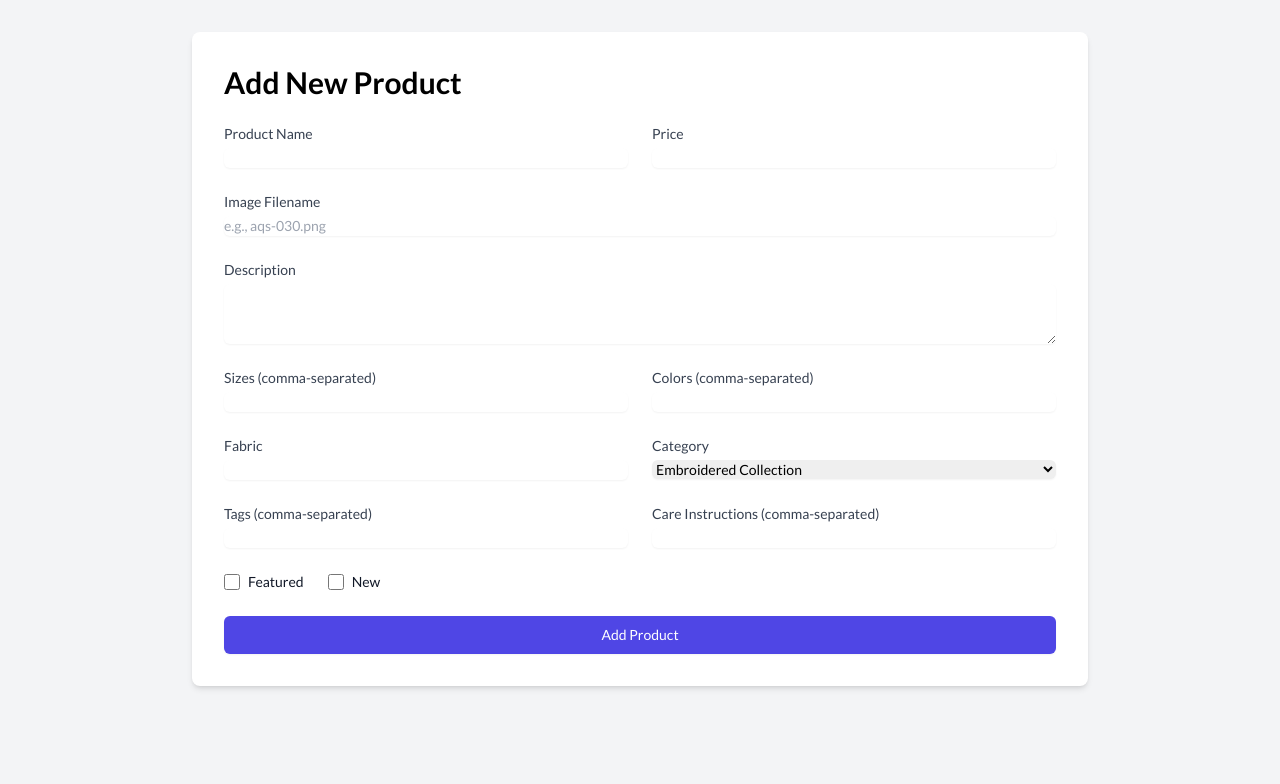
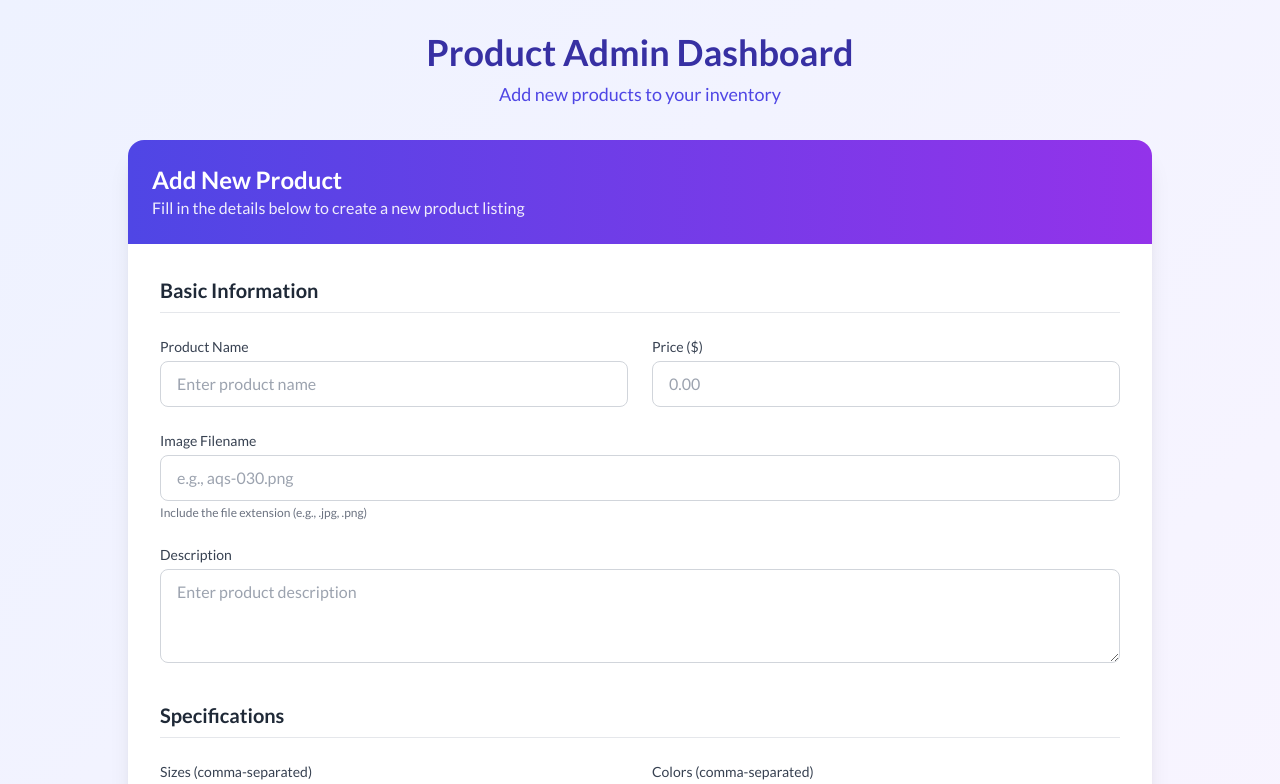
Before and after one commit to abdulrehmangulfaraz/Aqshmar, a React (Vite) app: page /admin in a window 1280 px wide. Shown: the top 784 px of the page. Built offline with nearby package versions, Linux system fonts and the light colour scheme.

Commit message:
Added some intial files for Admin Functionnality

```diff
--- a/src/components/Admin.tsx
+++ b/src/components/Admin.tsx
@@ -47,46 +47,128 @@ const Admin: React.FC = () => {
   };
 
   return (
-    <div className="min-h-screen bg-gray-100 p-8">
-      <div className="max-w-4xl mx-auto bg-white p-8 rounded-lg shadow-md">
-        <h1 className="text-3xl font-bold mb-6">Add New Product</h1>
-        <form onSubmit={handleSubmit} className="space-y-6">
+    <div className="min-h-screen bg-gradient-to-br from-indigo-50 to-purple-50 p-4 md:p-8">
+      <div className="max-w-5xl mx-auto">
+        <div className="mb-8 text-center">
+          <h1 className="text-4xl font-bold text-indigo-800 mb-2">Product Admin Dashboard</h1>
+          <p className="text-lg text-indigo-600">Add new products to your inventory</p>
+        </div>
+
+        <div className="bg-white rounded-2xl shadow-xl overflow-hidden">
+          <div className="bg-gradient-to-r from-indigo-600 to-purple-600 p-6 text-white">
+            <h2 className="text-2xl font-semibold">Add New Product</h2>
+            <p className="opacity-90">Fill in the details below to create a new product listing</p>
+          </div>
+
+          <form onSubmit={handleSubmit} className="p-6 md:p-8 space-y-8">
+            {/* Basic Information Section */}
+            <div className="space-y-6">
+              <h3 className="text-xl font-semibold text-gray-800 border-b pb-2">Basic Information</h3>
+
               <div className="grid grid-cols-1 md:grid-cols-2 gap-6">
                 <div>
-              <label htmlFor="name" className="block text-sm font-medium text-gray-700">Product Name</label>
-              <input type="text" name="name" id="name" onChange={handleChange} className="mt-1 block w-full rounded-md border-gray-300 shadow-sm focus:border-indigo-500 focus:ring-indigo-500 sm:text-sm" />
+                  <label htmlFor="name" className="block text-sm font-medium text-gray-700 mb-1">Product Name</label>
+                  <input
+                    type="text"
+                    name="name"
+                    id="name"
+                    onChange={handleChange}
+                    className="w-full px-4 py-2.5 rounded-lg border border-gray-300 focus:ring-2 focus:ring-indigo-500 focus:border-indigo-500 transition-colors"
+                    placeholder="Enter product name"
+                  />
                 </div>
+
                 <div>
-              <label htmlFor="price" className="block text-sm font-medium text-gray-700">Price</label>
-              <input type="number" name="price" id="price" onChange={handleChange} className="mt-1 block w-full rounded-md border-gray-300 shadow-sm focus:border-indigo-500 focus:ring-indigo-500 sm:text-sm" />
+                  <label htmlFor="price" className="block text-sm font-medium text-gray-700 mb-1">Price ($)</label>
+                  <input
+                    type="number"
+                    name="price"
+                    id="price"
+                    onChange={handleChange}
+                    className="w-full px-4 py-2.5 rounded-lg border border-gray-300 focus:ring-2 focus:ring-indigo-500 focus:border-indigo-500 transition-colors"
+                    placeholder="0.00"
+                  />
                 </div>
               </div>
+
               <div>
-            <label htmlFor="image" className="block text-sm font-medium text-gray-700">Image Filename</label>
-            <input type="text" name="image" id="image" onChange={handleChange} placeholder="e.g., aqs-030.png" className="mt-1 block w-full rounded-md border-gray-300 shadow-sm focus:border-indigo-500 focus:ring-indigo-500 sm:text-sm" />
+                <label htmlFor="image" className="block text-sm font-medium text-gray-700 mb-1">Image Filename</label>
+                <input
+                  type="text"
+                  name="image"
+                  id="image"
+                  onChange={handleChange}
+                  className="w-full px-4 py-2.5 rounded-lg border border-gray-300 focus:ring-2 focus:ring-indigo-500 focus:border-indigo-500 transition-colors"
+                  placeholder="e.g., aqs-030.png"
+                />
+                <p className="mt-1 text-xs text-gray-500">Include the file extension (e.g., .jpg, .png)</p>
               </div>
+
               <div>
-            <label htmlFor="description" className="block text-sm font-medium text-gray-700">Description</label>
-            <textarea name="description" id="description" onChange={handleChange} rows={3} className="mt-1 block w-full rounded-md border-gray-300 shadow-sm focus:border-indigo-500 focus:ring-indigo-500 sm:text-sm"></textarea>
+                <label htmlFor="description" className="block text-sm font-medium text-gray-700 mb-1">Description</label>
+                <textarea
+                  name="description"
+                  id="description"
+                  onChange={handleChange}
+                  rows={3}
+                  className="w-full px-4 py-2.5 rounded-lg border border-gray-300 focus:ring-2 focus:ring-indigo-500 focus:border-indigo-500 transition-colors"
+                  placeholder="Enter product description"
+                ></textarea>
               </div>
+            </div>
+
+            {/* Specifications Section */}
+            <div className="space-y-6">
+              <h3 className="text-xl font-semibold text-gray-800 border-b pb-2">Specifications</h3>
+
               <div className="grid grid-cols-1 md:grid-cols-2 gap-6">
                 <div>
-              <label htmlFor="sizes" className="block text-sm font-medium text-gray-700">Sizes (comma-separated)</label>
-              <input type="text" name="sizes" id="sizes" onChange={handleArrayChange} className="mt-1 block w-full rounded-md border-gray-300 shadow-sm focus:border-indigo-500 focus:ring-indigo-500 sm:text-sm" />
+                  <label htmlFor="sizes" className="block text-sm font-medium text-gray-700 mb-1">Sizes (comma-separated)</label>
+                  <input
+                    type="text"
+                    name="sizes"
+                    id="sizes"
+                    onChange={handleArrayChange}
+                    className="w-full px-4 py-2.5 rounded-lg border border-gray-300 focus:ring-2 focus:ring-indigo-500 focus:border-indigo-500 transition-colors"
+                    placeholder="S, M, L, XL"
+                  />
                 </div>
+
                 <div>
-              <label htmlFor="colors" className="block text-sm font-medium text-gray-700">Colors (comma-separated)</label>
-              <input type="text" name="colors" id="colors" onChange={handleArrayChange} className="mt-1 block w-full rounded-md border-gray-300 shadow-sm focus:border-indigo-500 focus:ring-indigo-500 sm:text-sm" />
+                  <label htmlFor="colors" className="block text-sm font-medium text-gray-700 mb-1">Colors (comma-separated)</label>
+                  <input
+                    type="text"
+                    name="colors"
+                    id="colors"
+                    onChange={handleArrayChange}
+                    className="w-full px-4 py-2.5 rounded-lg border border-gray-300 focus:ring-2 focus:ring-indigo-500 focus:border-indigo-500 transition-colors"
+                    placeholder="Red, Blue, Green"
+                  />
                 </div>
               </div>
+
               <div className="grid grid-cols-1 md:grid-cols-2 gap-6">
                 <div>
-              <label htmlFor="fabric" className="block text-sm font-medium text-gray-700">Fabric</label>
-              <input type="text" name="fabric" id="fabric" onChange={handleChange} className="mt-1 block w-full rounded-md border-gray-300 shadow-sm focus:border-indigo-500 focus:ring-indigo-500 sm:text-sm" />
+                  <label htmlFor="fabric" className="block text-sm font-medium text-gray-700 mb-1">Fabric Material</label>
+                  <input
+                    type="text"
+                    name="fabric"
+                    id="fabric"
+                    onChange={handleChange}
+                    className="w-full px-4 py-2.5 rounded-lg border border-gray-300 focus:ring-2 focus:ring-indigo-500 focus:border-indigo-500 transition-colors"
+                    placeholder="e.g., Cotton, Polyester"
+                  />
                 </div>
+
                 <div>
-              <label htmlFor="category" className="block text-sm font-medium text-gray-700">Category</label>
-              <select name="category" id="category" onChange={handleChange} className="mt-1 block w-full rounded-md border-gray-300 shadow-sm focus:border-indigo-500 focus:ring-indigo-500 sm:text-sm">
+                  <label htmlFor="category" className="block text-sm font-medium text-gray-700 mb-1">Category</label>
+                  <select
+                    name="category"
+                    id="category"
+                    onChange={handleChange}
+                    className="w-full px-4 py-2.5 rounded-lg border border-gray-300 focus:ring-2 focus:ring-indigo-500 focus:border-indigo-500 transition-colors"
+                  >
+                    <option value="">Select a category</option>
                     <option>Embroidered Collection</option>
                     <option>Matching Sets</option>
                     <option>Sweatshirts</option>
@@ -103,34 +185,83 @@ const Admin: React.FC = () => {
                   </select>
                 </div>
               </div>
+            </div>
+
+            {/* Additional Information Section */}
+            <div className="space-y-6">
+              <h3 className="text-xl font-semibold text-gray-800 border-b pb-2">Additional Information</h3>
+
               <div className="grid grid-cols-1 md:grid-cols-2 gap-6">
                 <div>
-              <label htmlFor="tags" className="block text-sm font-medium text-gray-700">Tags (comma-separated)</label>
-              <input type="text" name="tags" id="tags" onChange={handleArrayChange} className="mt-1 block w-full rounded-md border-gray-300 shadow-sm focus:border-indigo-500 focus:ring-indigo-500 sm:text-sm" />
+                  <label htmlFor="tags" className="block text-sm font-medium text-gray-700 mb-1">Tags (comma-separated)</label>
+                  <input
+                    type="text"
+                    name="tags"
+                    id="tags"
+                    onChange={handleArrayChange}
+                    className="w-full px-4 py-2.5 rounded-lg border border-gray-300 focus:ring-2 focus:ring-indigo-500 focus:border-indigo-500 transition-colors"
+                    placeholder="summer, casual, trendy"
+                  />
                 </div>
+
                 <div>
-              <label htmlFor="careInstructions" className="block text-sm font-medium text-gray-700">Care Instructions (comma-separated)</label>
-              <input type="text" name="careInstructions" id="careInstructions" onChange={handleArrayChange} className="mt-1 block w-full rounded-md border-gray-300 shadow-sm focus:border-indigo-500 focus:ring-indigo-500 sm:text-sm" />
+                  <label htmlFor="careInstructions" className="block text-sm font-medium text-gray-700 mb-1">Care Instructions (comma-separated)</label>
+                  <input
+                    type="text"
+                    name="careInstructions"
+                    id="careInstructions"
+                    onChange={handleArrayChange}
+                    className="w-full px-4 py-2.5 rounded-lg border border-gray-300 focus:ring-2 focus:ring-indigo-500 focus:border-indigo-500 transition-colors"
+                    placeholder="Machine wash cold, Tumble dry low"
+                  />
                 </div>
               </div>
-          <div className="flex items-center space-x-6">
+
+              <div className="flex flex-wrap gap-6 pt-2">
                 <div className="flex items-center">
-              <input type="checkbox" name="featured" id="featured" onChange={handleChange} className="h-4 w-4 text-indigo-600 border-gray-300 rounded" />
-              <label htmlFor="featured" className="ml-2 block text-sm text-gray-900">Featured</label>
+                  <div className="flex items-center h-5">
+                    <input
+                      type="checkbox"
+                      name="featured"
+                      id="featured"
+                      onChange={handleChange}
+                      className="w-4 h-4 text-indigo-600 border-gray-300 rounded focus:ring-indigo-500"
+                    />
                   </div>
+                  <label htmlFor="featured" className="ml-2 block text-sm font-medium text-gray-700">Featured Product</label>
+                </div>
+
                 <div className="flex items-center">
-              <input type="checkbox" name="isNew" id="isNew" onChange={handleChange} className="h-4 w-4 text-indigo-600 border-gray-300 rounded" />
-              <label htmlFor="isNew" className="ml-2 block text-sm text-gray-900">New</label>
+                  <div className="flex items-center h-5">
+                    <input
+                      type="checkbox"
+                      name="isNew"
+                      id="isNew"
+                      onChange={handleChange}
+                      className="w-4 h-4 text-indigo-600 border-gray-300 rounded focus:ring-indigo-500"
+                    />
+                  </div>
+                  <label htmlFor="isNew" className="ml-2 block text-sm font-medium text-gray-700">New Arrival</label>
                 </div>
               </div>
-          <div>
-            <button type="submit" className="w-full flex justify-center py-2 px-4 border border-transparent rounded-md shadow-sm text-sm font-medium text-white bg-indigo-600 hover:bg-indigo-700 focus:outline-none focus:ring-2 focus:ring-offset-2 focus:ring-indigo-500">
+            </div>
+
+            {/* Submit Button */}
+            <div className="pt-6">
+              <button
+                type="submit"
+                className="w-full md:w-auto px-8 py-3.5 text-white bg-indigo-600 hover:bg-indigo-700 focus:outline-none focus:ring-2 focus:ring-offset-2 focus:ring-indigo-500 rounded-lg shadow-md font-medium transition-colors flex items-center justify-center"
+              >
+                <svg className="w-5 h-5 mr-2" fill="none" stroke="currentColor" viewBox="0 0 24 24" xmlns="http://www.w3.org/2000/svg">
+                  <path strokeLinecap="round" strokeLinejoin="round" strokeWidth="2" d="M12 6v6m0 0v6m0-6h6m-6 0H6"></path>
+                </svg>
                 Add Product
               </button>
             </div>
           </form>
         </div>
       </div>
+    </div>
   );
 };
 
```
Lines whose indentation alone changed are shown as unchanged.
